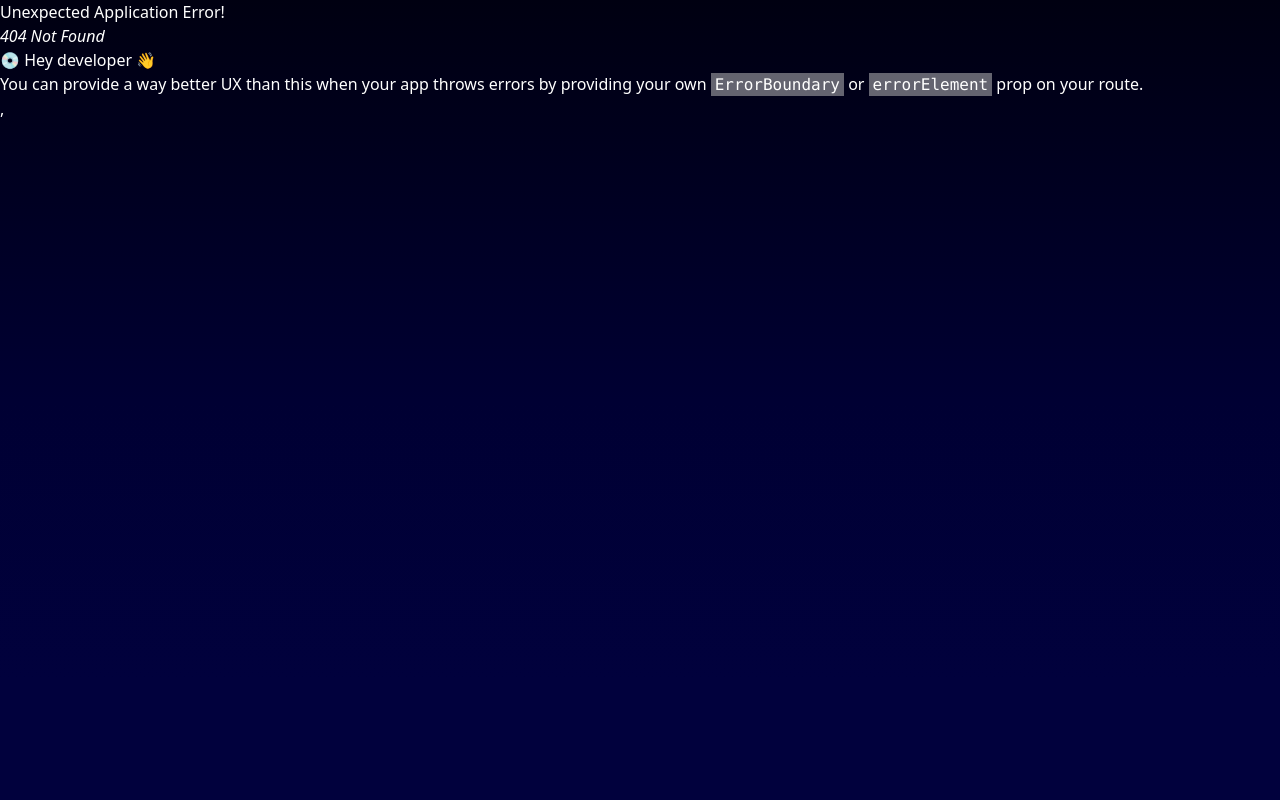
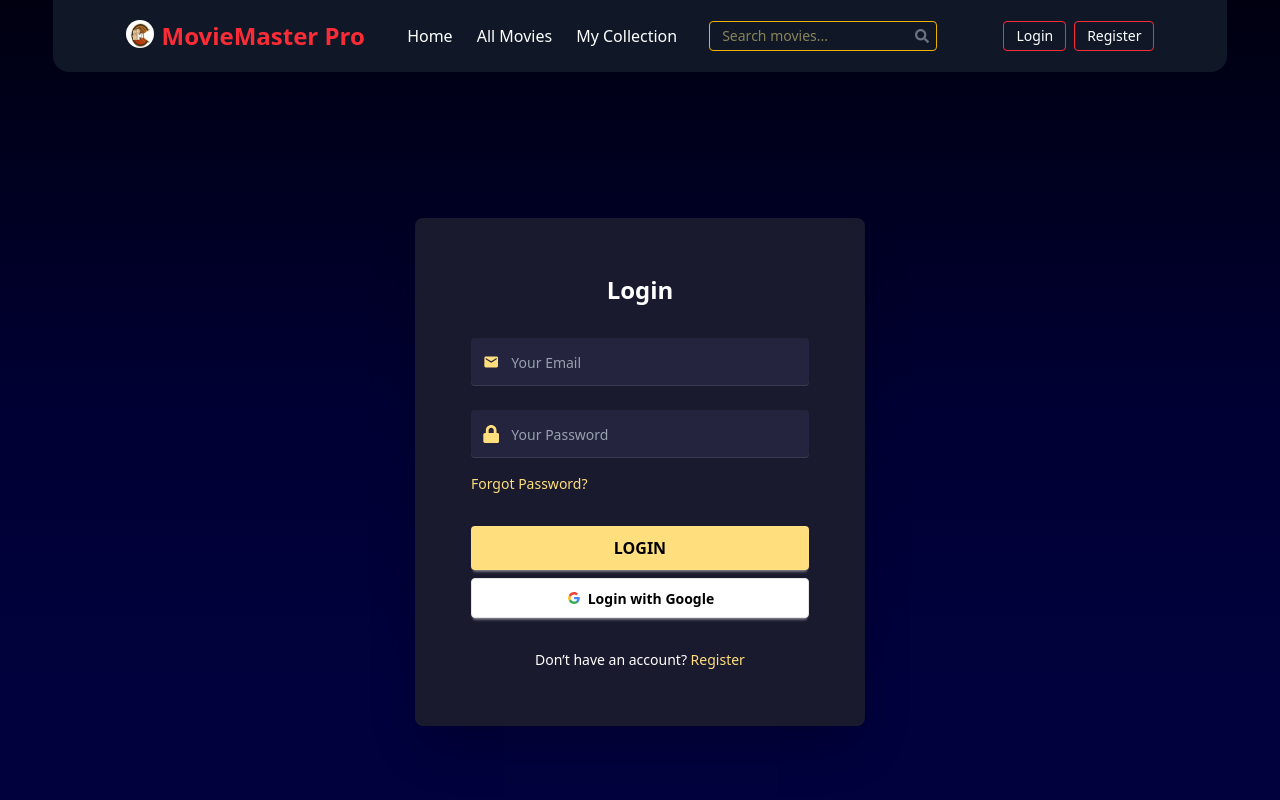
Before and after one commit to sajib4386/movie-master-pro-client, a React (Vite) app: page /login in a window 1280 px wide. Before the commit this address had no page. Shown: the top 800 px of the page. Built offline with nearby package versions, Linux system fonts and the light colour scheme.

Commit message:
Add Login Page

```diff
--- /dev/null
+++ b/src/Components/Auth/Login.jsx
@@ -0,0 +1,60 @@
+import React from "react";
+import { FaUser, FaLock } from "react-icons/fa";
+import { MdEmail } from "react-icons/md";
+import { Link } from "react-router";
+
+const Login = () => {
+    return (
+        <div className="min-h-screen flex items-center justify-center">
+            <div className="card w-[400px] md:w-[450px]  bg-[#1a1a2e] shadow-2xl text-white py-8 px-8">
+                <div className="card-body">
+                    <h2 className="text-center text-2xl font-semibold mb-6">Login</h2>
+
+                    {/* Email Field */}
+                    <label className="input input-bordered flex items-center gap-3 bg-[#24243e] border-none text-gray-300 h-12 w-full">
+                        <MdEmail className="text-[#ffde7d] text-lg" />
+                        <input
+                            type="email"
+                            className="grow bg-transparent text-white placeholder-gray-400 focus:outline-none"
+                            placeholder="Your Email"
+                        />
+                    </label>
+
+                    {/* Password Field */}
+                    <label className="input input-bordered flex items-center gap-3 bg-[#24243e] border-none text-gray-300 mt-4 h-12 w-full">
+                        <FaLock className="text-[#ffde7d] text-lg" />
+                        <input
+                            type="password"
+                            className="grow bg-transparent text-white placeholder-gray-400 focus:outline-none"
+                            placeholder="Your Password"
+                        />
+                    </label>
+
+                    {/* Forgot Password */}
+                    <a href="#" className="text-[#ffde7d] hover:underline block text-sm mt-2">Forgot Password?</a>
+
+                    {/* Login Button */}
+                    <div className="form-control mt-6">
+                        <button className="btn w-full bg-[#ffde7d] text-black hover:bg-[#ffe799] border-none h-11 text-base font-semibold">
+                            LOGIN
+                        </button>
+                    </div>
+
+                    {/* Google */}
+                    <button className="btn bg-white text-black border-[#e5e5e5]">
+                        <svg aria-label="Google logo" width="16" height="16" xmlns="http://www.w3.org/2000/svg" viewBox="0 0 512 512"><g><path d="m0 0H512V512H0" fill="#fff"></path><path fill="#34a853" d="M153 292c30 82 118 95 171 60h62v48A192 192 0 0190 341"></path><path fill="#4285f4" d="m386 400a140 175 0 0053-179H260v74h102q-7 37-38 57"></path><path fill="#fbbc02" d="m90 341a208 200 0 010-171l63 49q-12 37 0 73"></path><path fill="#ea4335" d="m153 219c22-69 116-109 179-50l55-54c-78-75-230-72-297 55"></path></g></svg>
+                        Login with Google
+                    </button>
+
+                    {/* Register Link */}
+                    <p className="text-center text-sm mt-6">
+                        Don’t have an account?{" "}
+                        <Link to="/register" className="text-[#ffde7d] hover:underline">Register</Link>
+                    </p>
+                </div>
+            </div>
+        </div>
+    );
+};
+
+export default Login;
--- a/src/Components/Footer/Footer.jsx
+++ b/src/Components/Footer/Footer.jsx
@@ -11,7 +11,7 @@ const Footer = () => {
 
                 {/* Logo & About */}
                 <div className="text-center md:text-left">
-                    <div className="flex gap-2">
+                    <div className="flex">
                         <img src={logoImg} alt="" className="w-7 h-7 rounded-2xl mr-2" />
                     <h2 className="text-red-500 text-xl font-bold">MovieMaster Pro</h2>
                     </div>
--- a/src/Components/Home/Home.jsx
+++ b/src/Components/Home/Home.jsx
@@ -1,4 +1,5 @@
 import React from 'react'
+
 
 const Home = () => {
   return (
--- a/src/Components/NavBar/NavBar.jsx
+++ b/src/Components/NavBar/NavBar.jsx
@@ -35,11 +35,13 @@ const NavBar = ({ user }) => {
         ;
 
     return (
-        <header className="bg-gray-900 text-white sticky top-0 z-50">
+        <header className="bg-gray-900 text-white sticky top-0 z-50 p-2 rounded-b-2xl">
             <div className="max-w-11/12 mx-auto flex items-center justify-between px-4 py-3">
                 {/* Logo & Title */}
-                <Link to="/" ><img src={logoImg} alt="" className="w-7 h-7 rounded-2xl mr-2" /></Link>
+               <div className="flex">
+                 <Link to="/" ><img src={logoImg} alt="" className="w-7 h-7 rounded-2xl mr-2" /></Link>
                 <h1 className="text-2xl font-bold text-red-500">MovieMaster Pro</h1>
+               </div>
 
                 {/* Desktop Menu */}
                 <div className="hidden lg:flex flex-1 items-center justify-between gap-6">
--- a/src/main.jsx
+++ b/src/main.jsx
@@ -5,6 +5,7 @@ import { createBrowserRouter } from "react-router";
 import { RouterProvider } from "react-router/dom";
 import Root from './Root/Root.jsx';
 import Home from './Components/Home/Home.jsx';
+import Login from './Components/Auth/Login.jsx';
 
 const router = createBrowserRouter([
   {
@@ -15,6 +16,10 @@ const router = createBrowserRouter([
         index: true,
         path: "/",
         Component: Home
+      },
+      {
+        path: "/login",
+        Component: Login
       }
     ]
   },
```
